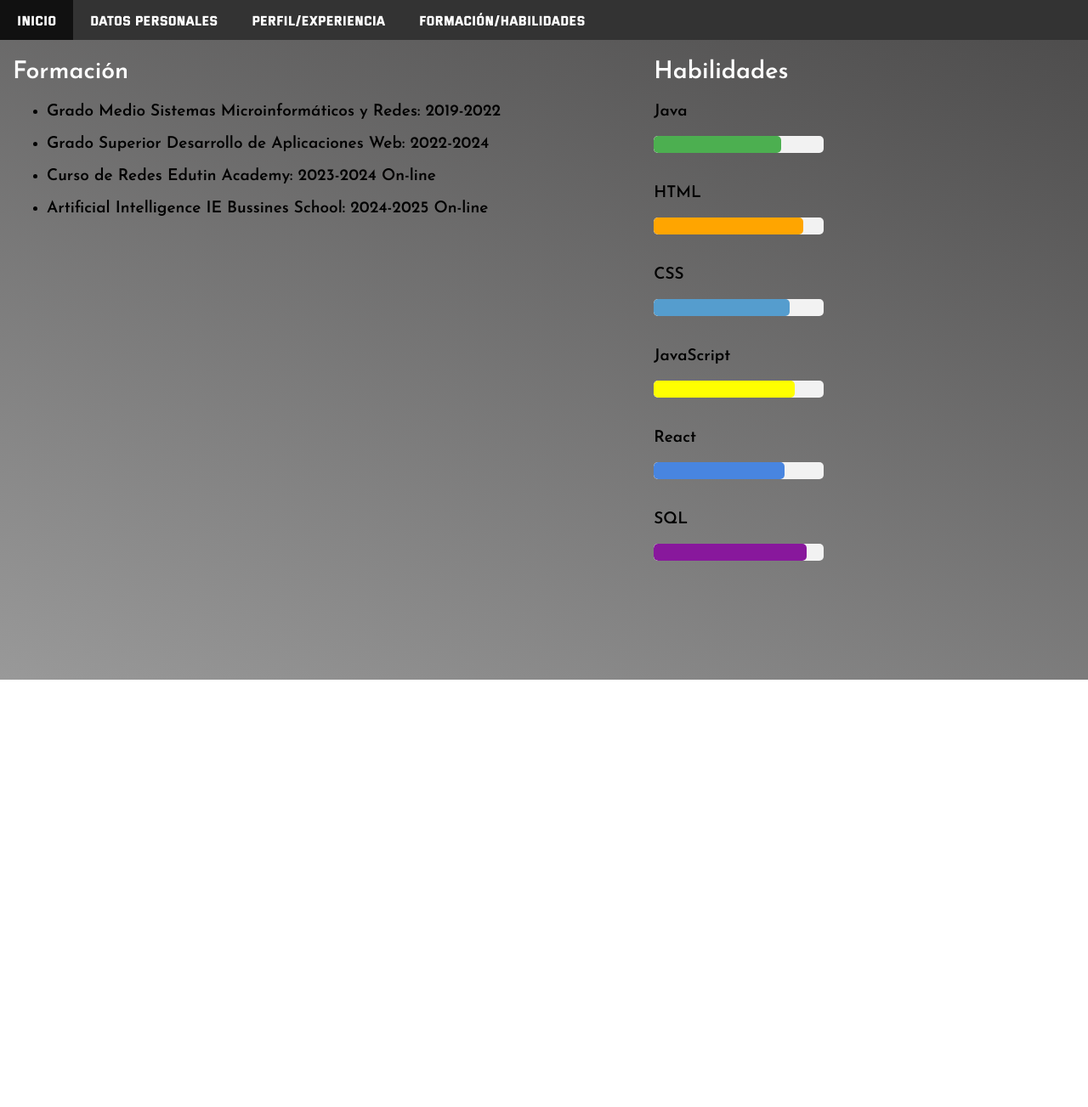
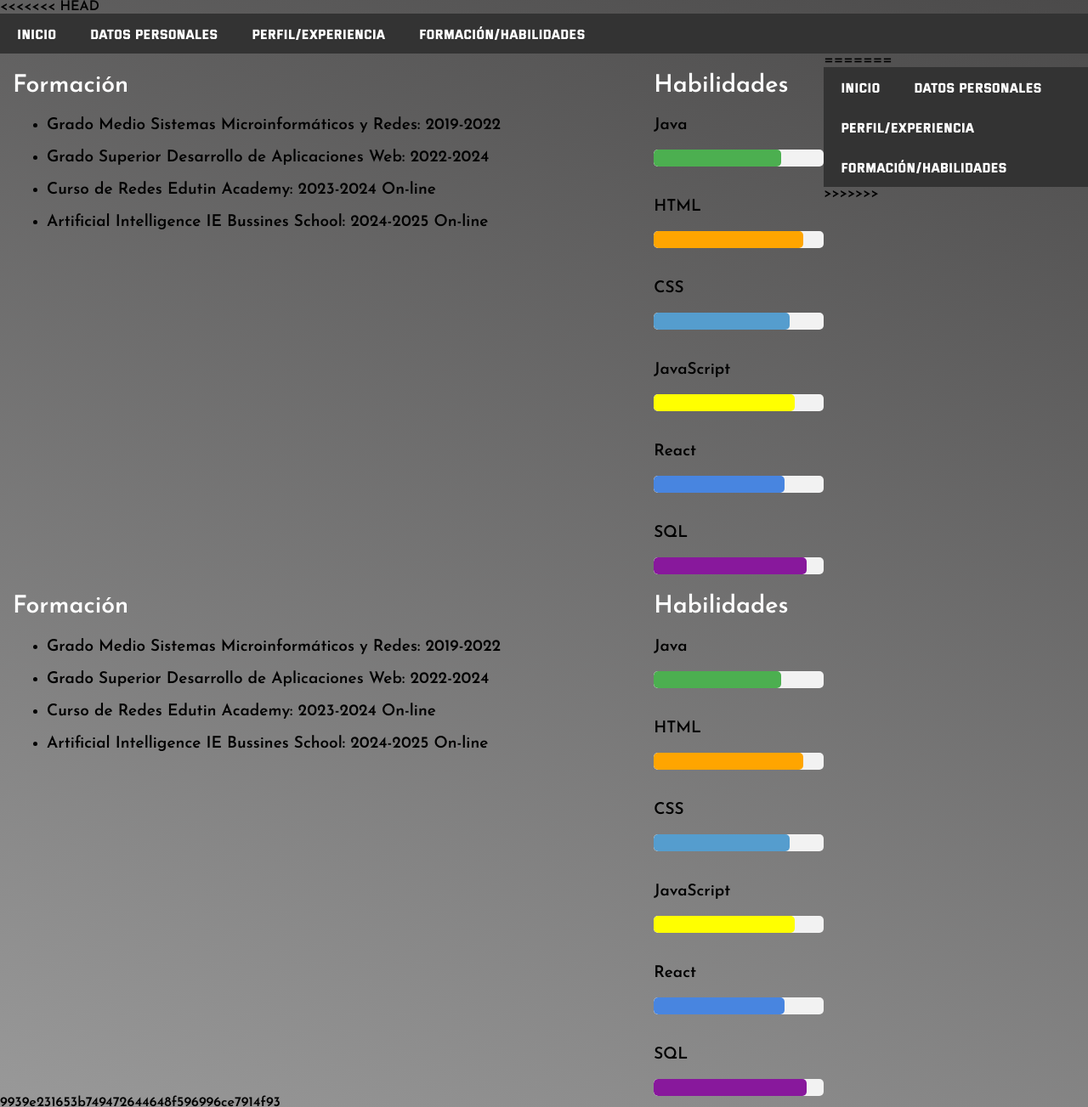
Before and after one commit to gonzalofg25/CSS-CV-GFG, a plain HTML site: page layouts/Formación-habilidades.html in a window 1280 px wide. Shown: the top 1303 px of the page at 85% size. Before the commit the page ends 800 px from the top, so only its background shows below. Drawn offline with Linux system fonts and the light colour scheme; files that its build step writes are made by us from their sources; files whose address does not match are found by name.

Commit message:
Add files via upload

```diff
--- a/layouts/Datos-personales.html
+++ b/layouts/Datos-personales.html
@@ -1,3 +1,4 @@
+<<<<<<< HEAD
 <!DOCTYPE html>
 <html lang="es">
 <head>
@@ -32,4 +33,40 @@
         <a class="redes" href="https://github.com/GonzaloFG-25"><img src="Imagenes/github.png" alt="github"></a>
     </footer>
 </body>
+=======
+<!DOCTYPE html>
+<html lang="es">
+<head>
+    <meta charset="UTF-8">
+    <meta name="viewport" content="width=device-width, initial-scale=1.0">
+    <title>Datos Personales</title>
+    <link rel="stylesheet" href="styles.css">
+</head>
+<body id="body-datos">
+    <nav>
+        <ul id="lista-menu">
+            <li class="lista-menu"><a href="Inicio.html" class="menu">Inicio</a></li>
+            <li class="lista-menu"><a href="Datos-personales.html" class="menu">Datos Personales</a></li>
+            <li class="lista-menu"><a href="Perfil-experiencia.html" class="menu">Perfil/Experiencia</a></li>
+            <li class="lista-menu"><a href="Formación-habilidades.html" class="menu">Formación/Habilidades</a></li>
+        </ul>
+    </nav>
+
+    <div id="datos">
+        <ul id="lista-datos">
+            <li class="datos">Nombre: Gonzalo Franco García</li>
+            <li class="datos">Edad: 23 años</li>
+            <li class="datos">Correo electrónico: gonzalofrancogarcia2002@gmail.com</li>
+            <li class="datos">Teléfono: 652397317</li>
+            <li class="datos">Localidad: 41720 - Los Palacios y Villafranca</li>
+        </ul>
+    </div>
+
+    <footer id="footer-datos">
+        <a class="redes" href="https://www.instagram.com/gonzalofg25/"><img src="Imagenes/instagram.png" alt="instagram"></a>
+        <a class="redes" href="https://www.linkedin.com/in/gonzalo-franco-garc%C3%ADa-4837232ab/"><img src="Imagenes/linkedin.png" alt="linkedin"></a>
+        <a class="redes" href="https://github.com/GonzaloFG-25"><img src="Imagenes/github.png" alt="github"></a>
+    </footer>
+</body>
+>>>>>>> 9939e231653b749472644648f596996ce7914f93
 </html>
--- a/layouts/Formación-habilidades.html
+++ b/layouts/Formación-habilidades.html
@@ -1,3 +1,4 @@
+<<<<<<< HEAD
 <!DOCTYPE html>
 <html lang="es">
 <head>
@@ -62,4 +63,70 @@
     </div>
 
 </body>
+=======
+<!DOCTYPE html>
+<html lang="es">
+<head>
+    <meta charset="UTF-8">
+    <meta name="viewport" content="width=device-width, initial-scale=1.0">
+    <title>Formación/Habilidades</title>
+    <link rel="stylesheet" href="styles.css">
+</head>
+<body >
+    <nav>
+        <ul id="lista-menu">
+            <li class="lista-menu"><a href="Inicio.html" class="menu">Inicio</a></li>
+            <li class="lista-menu"><a href="Datos-personales.html" class="menu">Datos Personales</a></li>
+            <li class="lista-menu"><a href="Perfil-experiencia.html" class="menu">Perfil/Experiencia</a></li>
+            <li class="lista-menu"><a href="Formación-habilidades.html" class="menu">Formación/Habilidades</a></li>
+        </ul>
+    </nav>
+
+    <div id="formacion">
+        <h2 id="for">Formación</h2>
+        <ul>
+            <li class="lis-for">Grado Medio Sistemas Microinformáticos y Redes: 2019-2022</li>
+            <br/>
+            <li class="lis-for">Grado Superior Desarrollo de Aplicaciones Web: 2022-2024</li>
+            <br/>
+            <li class="lis-for">Curso de Redes Edutin Academy: 2023-2024 On-line</li>
+            <br/>
+            <li class="lis-for">Artificial Intelligence IE Bussines School: 2024-2025 On-line</li>
+        </ul>
+    </div>
+    <div id="habilidades">
+        <h2 id="hab">Habilidades</h2>
+        <p class="hab">Java</p>
+        <div class="progress-bar">
+            <div id="java"></div>
+        </div>
+        <br>
+        <p class="hab">HTML</p>
+        <div class="progress-bar">
+            <div id="html"></div>
+        </div>
+        <br>
+        <p class="hab">CSS</p>
+        <div class="progress-bar">
+            <div id="css"></div>
+        </div>
+        <br>
+        <p class="hab">JavaScript</p>
+        <div class="progress-bar">
+            <div id="js"></div>
+        </div>
+        <br>
+        <p class="hab">React</p>
+        <div class="progress-bar">
+            <div id="react"></div>
+        </div>
+        <br>
+        <p class="hab">SQL</p>
+        <div class="progress-bar">
+            <div id="sql"></div>
+        </div>
+    </div>
+
+</body>
+>>>>>>> 9939e231653b749472644648f596996ce7914f93
 </html>
```
Also changed, not shown: layouts/Perfil-experiencia.html (+39 -0 lines).
